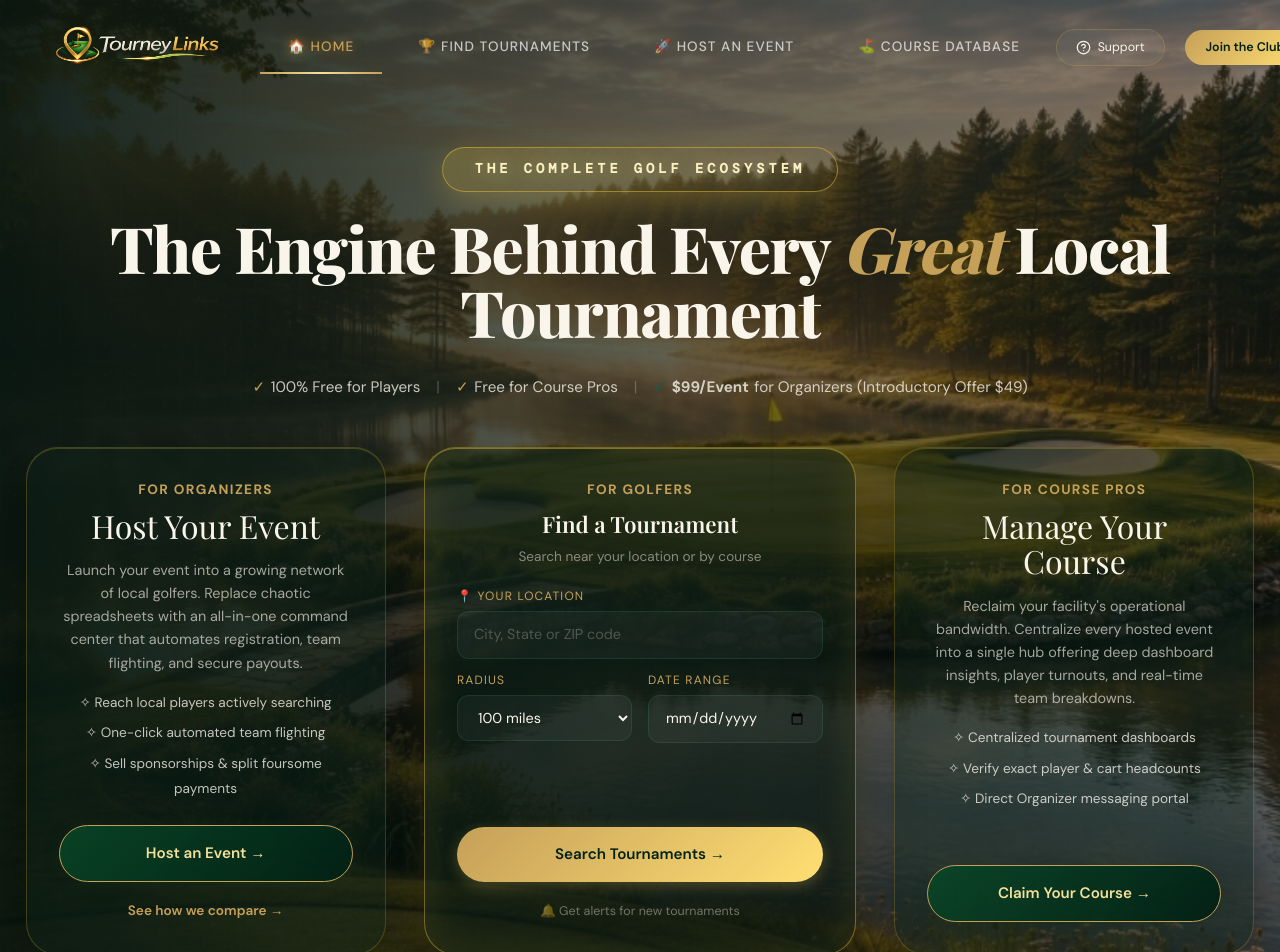
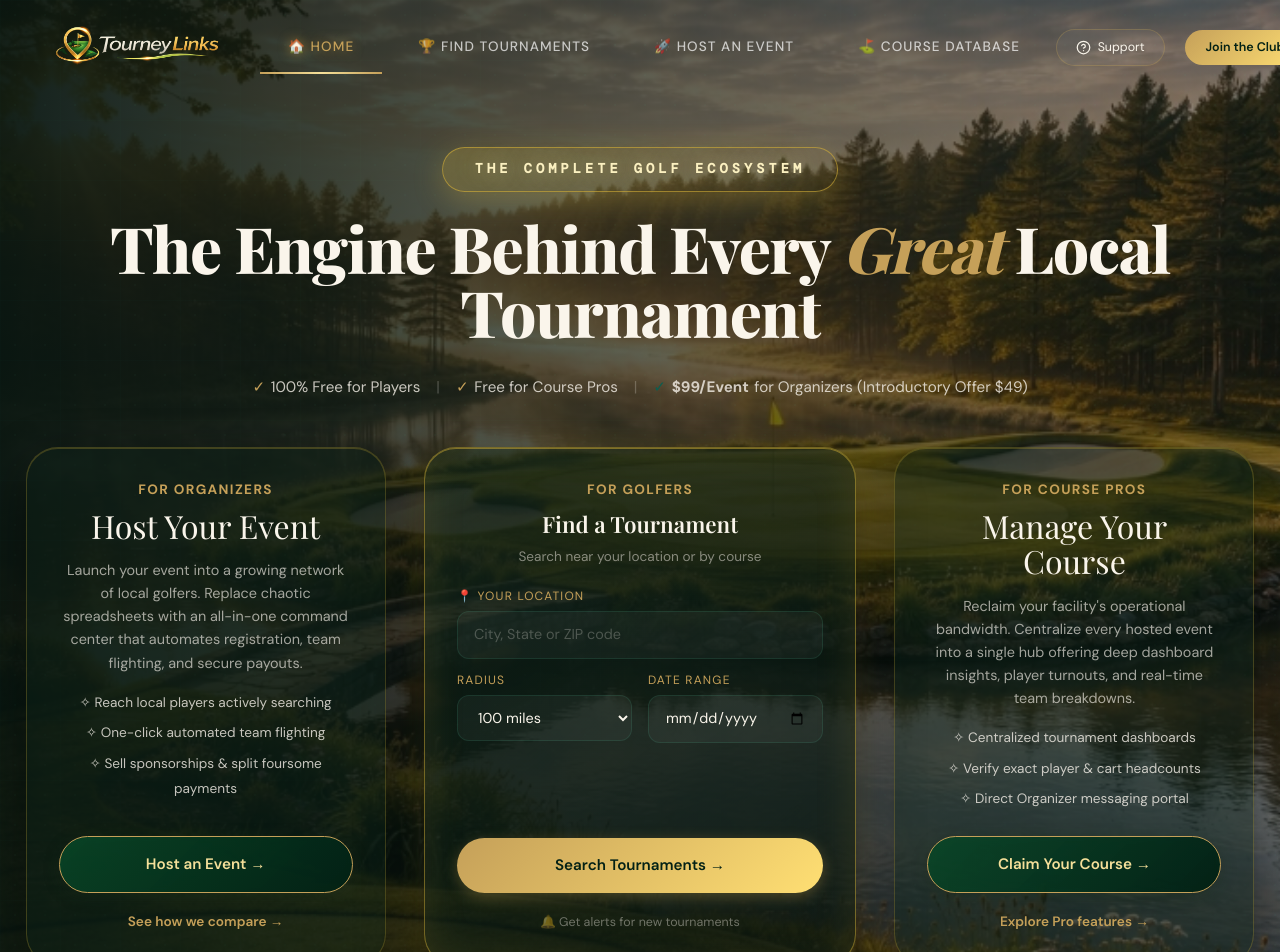
Before and after one commit to mattisaman/tourneylinks, a Next.js app in the folder tourneylinks-web/: page / in a window 1280 px wide. Shown: the top 952 px of the page. Built offline with nearby package versions, Linux system fonts and the light colour scheme; no server answers.

Commit message:
UI: Vertically aligned Claim Your Course button via injection of a B2B Pro Features secondary link

```diff
--- a/tourneylinks-web/src/components/ui/Hero.tsx
+++ b/tourneylinks-web/src/components/ui/Hero.tsx
@@ -117,9 +117,14 @@ export default function Hero() {
               <li>✧ Direct Organizer messaging portal</li>
             </ul>
             <div style={{ marginTop: 'auto' }}>
-              <Link href="/courses" className="btn-hero-outline" style={{ display: 'flex', justifyContent: 'center', width: '100%', padding: '1rem' }}>
+              <Link href="/courses" className="btn-hero-outline" style={{ display: 'flex', justifyContent: 'center', width: '100%', padding: '1rem', marginBottom: '1rem' }}>
                 Claim Your Course →
               </Link>
+              <div style={{ textAlign: 'center' }}>
+                <Link href="/courses/features" style={{ color: 'var(--gold)', fontSize: '0.85rem', textDecoration: 'none', fontWeight: 600 }}>
+                  Explore Pro features →
+                </Link>
+              </div>
             </div>
           </div>
 
```
